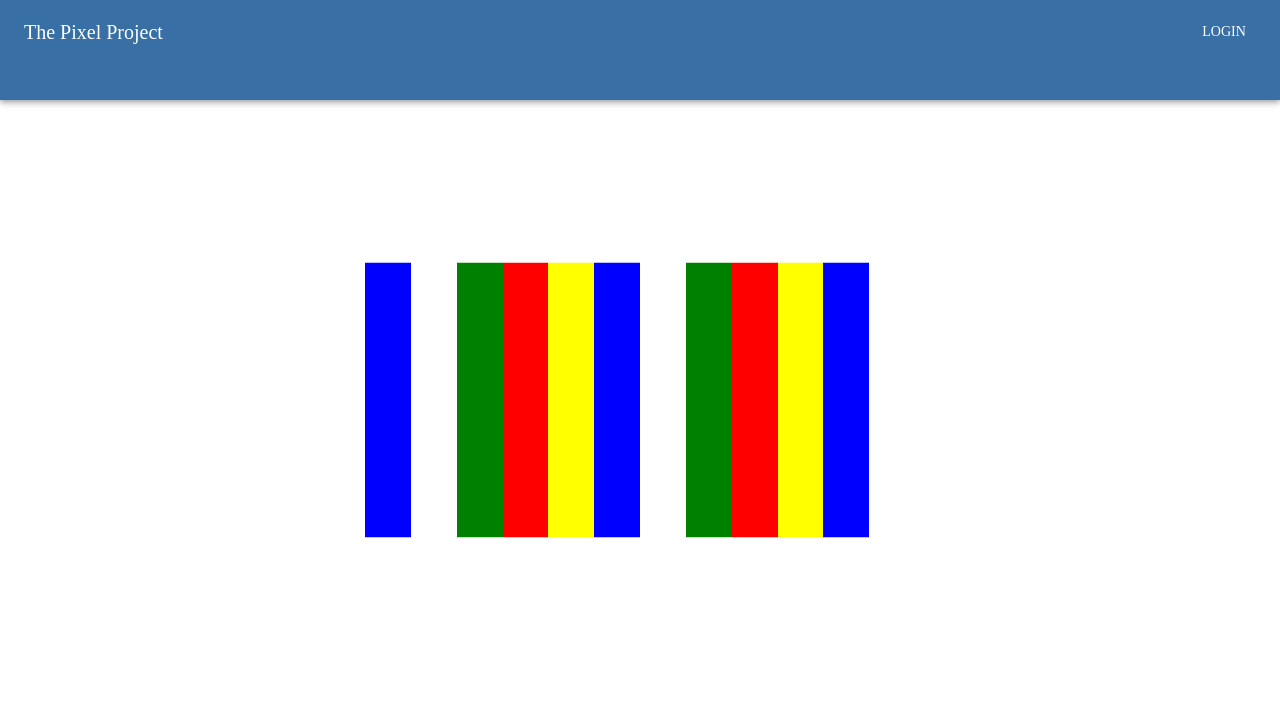
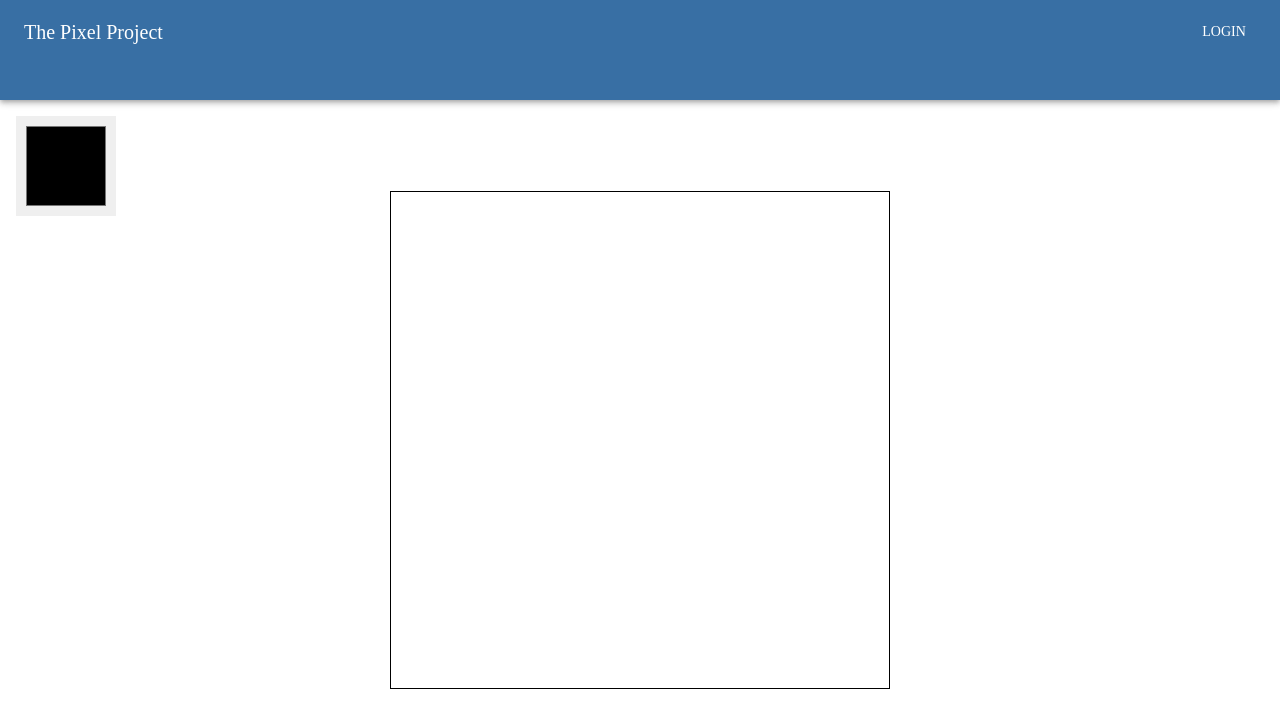
Before and after one commit to saifabuhashish/project-pixel, a React (Create React App) app: page / in a window 1280 px wide. Shown: the top 728 px of the page. Built offline with nearby package versions, Linux system fonts and the light colour scheme; what react-moralis would draw is missing.

Commit message:
create canvas

```diff
--- a/src/App.js
+++ b/src/App.js
@@ -1,34 +1,38 @@
-
 /* eslint-disable jsx-a11y/no-static-element-interactions */
 /* eslint-disable jsx-a11y/click-events-have-key-events */
-import React, { useState, useMemo, useEffect, useRef, useCallback } from 'react';
+import React, {
+  useState,
+  useMemo,
+  useEffect,
+  useRef,
+  useCallback,
+} from "react";
 
-import Grid from './Canvas';
-import ColorPicker from './ColorPicker';
-import useStyles from './App.styles';
-import { TwitterPicker } from 'react-color'
+import Grid from "./Canvas";
+import ColorPicker from "./ColorPicker";
+import useStyles from "./App.styles";
+import { TwitterPicker } from "react-color";
 import { useMoralis } from "react-moralis";
-import Moralis from "moralis"
+import Moralis from "moralis";
 //import Button from '@mui/material/Button';
-import ButtonAppBar from './components/ButtonAppBar';
-import Button from 'react-bootstrap/Button';
-import PressStart from './fonts/PressStart2P-Regular.ttf'
-import { ThemeProvider, createTheme } from '@mui/material/styles';
+import ButtonAppBar from "./components/ButtonAppBar";
+import Button from "react-bootstrap/Button";
+import PressStart from "./fonts/PressStart2P-Regular.ttf";
+import { ThemeProvider, createTheme } from "@mui/material/styles";
+import CanvasColourComponent from "./components/CanvasColourComponent";
 
 //import SignUpModal from './components/SignUpModal';
 
-
 const offCell = {
   on: false,
-  color: '#000000',
+  color: "#000000",
 };
 const initialCells = Array.from({ length: 2500 }, () => offCell);
 
 function App() {
-
   // const [cells, setCells] = useState(initialCells);
   // const [currentColor, setCurrentColor] = useState('#56BC58');
-   const classes = useStyles();
+  const classes = useStyles();
   // const { authenticate, isAuthenticated, isAuthenticating, user, account, logout } = useMoralis();
   // const [allowance, setAllowance] = useState(0)
   // const colorSwatch = useMemo(
@@ -38,15 +42,11 @@ function App() {
   //   [cells]
   // );
 
-
-
   // useEffect(() => {
   //   if (isAuthenticated) {
   //   }
   //     // add your logic here
   // }, [isAuthenticated]);
-
-
 
   //   const login = async () => {
   //     await Moralis.enableWeb3()
@@ -98,9 +98,6 @@ function App() {
 
   //   }
 
-
-
-
   //   const logOut = async () => {
   //     await logout();
   //     console.log("logged out");
@@ -145,8 +142,6 @@ function App() {
   // //     return allowance
   // // }
 
-
-
   // return (
   //   <div className={classes.app}>
   //       <div className={classes.top}>
@@ -178,8 +173,6 @@ function App() {
 
   //         <Grid className={classes.grid} cells={cells} setCells={setCells} currentColor={currentColor} />
 
-
-
   //   </div>
 
   // );
@@ -202,47 +195,42 @@ function App() {
   // Add event listener using our hook
   useEventListener("mouseup", handler);
 
-
   useEffect(() => {
-    const canvas = document.getElementById('pixelated-canvas');
-    const ctx = canvas.getContext('2d');
-    const fourByFour = [255, 166, 82, 255, 242, 189, 82, 255, 125, 205, 182, 255, 255, 255, 255, 255];
-    const arr = new Uint8ClampedArray(400);
-    const colors = ['blue','white','green','red','yellow']
-
-    for (let i = 0; i < 100; i++) {
-      for (let j = 0; j < 100; j++) {
-        ctx.fillStyle = colors[j%colors.length];
-        ctx.fillRect(j * 25, i * 25, 25, 25);
-      }
-    }
-
+    // const canvas = document.getElementById("pixelated-canvas");
+    // const ctx = canvas.getContext("2d");
+    // const fourByFour = [
+    //   255, 166, 82, 255, 242, 189, 82, 255, 125, 205, 182, 255, 255, 255, 255,
+    //   255,
+    // ];
+    // const arr = new Uint8ClampedArray(400);
+    // const colors = ["blue", "white", "green", "red", "yellow"];
+    // for (let i = 0; i < 100; i++) {
+    //   for (let j = 0; j < 100; j++) {
+    //     ctx.fillStyle = colors[j % colors.length];
+    //     ctx.fillRect(j * 25, i * 25, 25, 25);
+    //   }
+    // }
     // for(var i = 0; i<=arr.length; i++) {
     //   var index = i % fourByFour.length;
     //   arr[i] = fourByFour[index];
     // }
-
     // console.log("ARR: ", arr.length)
-
     // let data = new ImageData(arr, 100)
-
     // ctx.imageSmoothingEnabled = false;
     // ctx.mozImageSmoothingEnabled = false;
     // ctx.webkitImageSmoothingEnabled = false;
     // ctx.msImageSmoothingEnabled = false;
-
     // ctx.putImageData(data, 10, 10)
-
   });
 
   const theme = createTheme({
     typography: {
-     "fontFamily": `'Press Start 2P', cursive`,
-    }
- });
+      fontFamily: `'Press Start 2P', cursive`,
+    },
+  });
 
   return (
-    <div className="App">
+    <div className="App" style={{ height: "100vh" }}>
       {/* <header className="App-header">
         <img src={logo} className="App-logo" alt="logo" />
         <p>
@@ -258,13 +246,15 @@ function App() {
         </a>
       </header> */}
       <ThemeProvider theme={theme}>
-      <ButtonAppBar></ButtonAppBar>
-        <canvas id="pixelated-canvas" className={classes.pixelatedCanvas} ></canvas>
-
+        <ButtonAppBar></ButtonAppBar>
+        {/* <canvas
+          id="pixelated-canvas"
+          className={classes.pixelatedCanvas}
+        ></canvas> */}
+        <CanvasColourComponent />
       </ThemeProvider>
 
-        {/* <p>Youy Coords are {coords.x} and {coords.y} </p> */}
-
+      {/* <p>Youy Coords are {coords.x} and {coords.y} </p> */}
     </div>
   );
 }
@@ -300,5 +290,4 @@ function useEventListener(eventName, handler, element = window) {
   );
 }
 
-
 export default App;
--- /dev/null
+++ b/src/components/CanvasColourComponent.js
@@ -0,0 +1,137 @@
+import React, { useEffect, useState } from "react";
+import ColorPicker from "../ColorPicker";
+import useStyles from "./CanvasComp.styles";
+
+const CanvasColourComponent = () => {
+  const [xDimention, setxDimention] = useState(25);
+  const [yDimention, setyDimention] = useState(25);
+  const [active, setactive] = useState(false);
+  const [previousPoint, setpreviousPoint] = useState({
+    x: null,
+    y: null,
+  });
+  const [selectedColor, setselectedColor] = useState("#000000");
+  const [steps, setsteps] = useState([]);
+  const [data, setdata] = useState([]);
+  const [canvas, setcanvas] = useState(null);
+  const [canvascontext, setcanvascontext] = useState(null);
+  console.log(data, "data");
+  console.log(selectedColor, "selectedColor");
+  const classes = useStyles();
+  useEffect(() => {
+    const canvaselement = document.getElementById("canvas-component");
+    setcanvas(canvaselement);
+    const ctx = canvaselement?.getContext("2d");
+    setcanvascontext(ctx);
+    canvaselement.width = 10 * xDimention;
+    canvaselement.height = 10 * yDimention;
+    canvaselement.style.display = "block";
+    canvaselement.style.border = "1px solid black";
+    canvaselement.style.height =
+      Math.floor((yDimention / xDimention) * canvaselement.clientWidth) + "px";
+    const w = +canvaselement.width;
+    const h = +canvaselement.height;
+    ctx.fillStyle = "white";
+    ctx.globalAlpha = 1;
+    ctx.fillRect(0, 0, w, h);
+    setdata(
+      [...Array(xDimention)].map((e) => Array(yDimention).fill("#ffffff"))
+    );
+  }, []);
+  const draw = (x, y, count) => {
+    const w = +canvas.width;
+    const h = +canvas.height;
+    if (x >= 0 && x < xDimention && y >= 0 && y < yDimention) {
+      data[x][y] = selectedColor;
+      setdata(data);
+      canvascontext.fillStyle = selectedColor;
+      canvascontext.fillRect(
+        Math.floor(x * (w / xDimention)),
+        Math.floor(y * (h / yDimention)),
+        Math.floor(w / xDimention),
+        Math.floor(h / yDimention)
+      );
+      if (
+        !count &&
+        JSON.stringify(steps[steps.length - 1]) !==
+          JSON.stringify([x, y, selectedColor, canvascontext.globalAlpha])
+      ) {
+        let finalData = [...steps];
+        finalData.push([x, y, selectedColor, canvascontext.globalAlpha]);
+        setsteps([...finalData]);
+      }
+    }
+  };
+  const onMouseMove = (e) => {
+    if (active) {
+      const rect = canvas.getBoundingClientRect();
+      let x = e.clientX - rect.left;
+      let y = e.clientY - rect.top;
+      x = Math.floor((xDimention * x) / canvas.clientWidth);
+      y = Math.floor((yDimention * y) / canvas.clientHeight);
+
+      var p = {
+        x: x,
+        y: y,
+      };
+      if (p !== previousPoint) {
+        setpreviousPoint(p);
+        draw(p.x, p.y);
+      }
+    }
+  };
+  const onMouseDown = () => {
+    setactive(true);
+    setpreviousPoint({
+      x: null,
+      y: null,
+    });
+  };
+  const onTouchMove = (e) => {
+    const rect = canvas.getBoundingClientRect();
+    let x = e.touches[0].clientX - rect.left;
+    let y = e.touches[0].clientY - rect.top;
+    x = Math.floor((xDimention * x) / canvas.clientWidth);
+    y = Math.floor((yDimention * y) / canvas.clientHeight);
+
+    var p = {
+      x: x,
+      y: y,
+    };
+    if (p !== previousPoint) {
+      setpreviousPoint(p);
+      draw(p.x, p.y);
+    }
+  };
+  const onMouseUp = (e) => {
+    setactive(false);
+    if (previousPoint.x !== null) {
+      return; // Don't re-paint the last point in a streak
+    }
+    const rect = canvas.getBoundingClientRect();
+    let x = e.clientX - rect.left;
+    let y = e.clientY - rect.top;
+    x = Math.floor((xDimention * x) / canvas.clientWidth);
+    y = Math.floor((yDimention * y) / canvas.clientHeight);
+    setpreviousPoint({
+      x: x,
+      y: y,
+    });
+    draw(x, y);
+  };
+  return (
+    <>
+      <ColorPicker currentColor={selectedColor} onSetColor={setselectedColor} />
+      <canvas
+        id="canvas-component"
+        className={classes.pixelatedCanvas}
+        onMouseMove={onMouseMove}
+        onTouchMove={onTouchMove}
+        onMouseDown={onMouseDown}
+        onMouseUp={onMouseUp}
+      ></canvas>
+    </>
+  );
+};
+
+export default CanvasColourComponent;
--- /dev/null
+++ b/src/components/CanvasComp.styles.js
@@ -0,0 +1,18 @@
+import { createUseStyles } from "react-jss";
+
+export default createUseStyles({
+  pixelatedCanvas: {
+    position: "fixed",
+    left: "50%",
+    top: "55%",
+    transform: "translate(-50%, -50%)",
+    width: "75%",
+    maxWidth: "500px",
+    cursor: "crosshair",
+    touchAction: "none",
+    imageRendering: "-moz-crisp-edges",
+    imageRendering: "-webkit-crisp-edges",
+    imageRendering: "crisp-edges",
+    imageRendering: "pixelated",
+  },
+});
```
Also changed, not shown: 1 other file (tests, documents, lock files or other folders).
